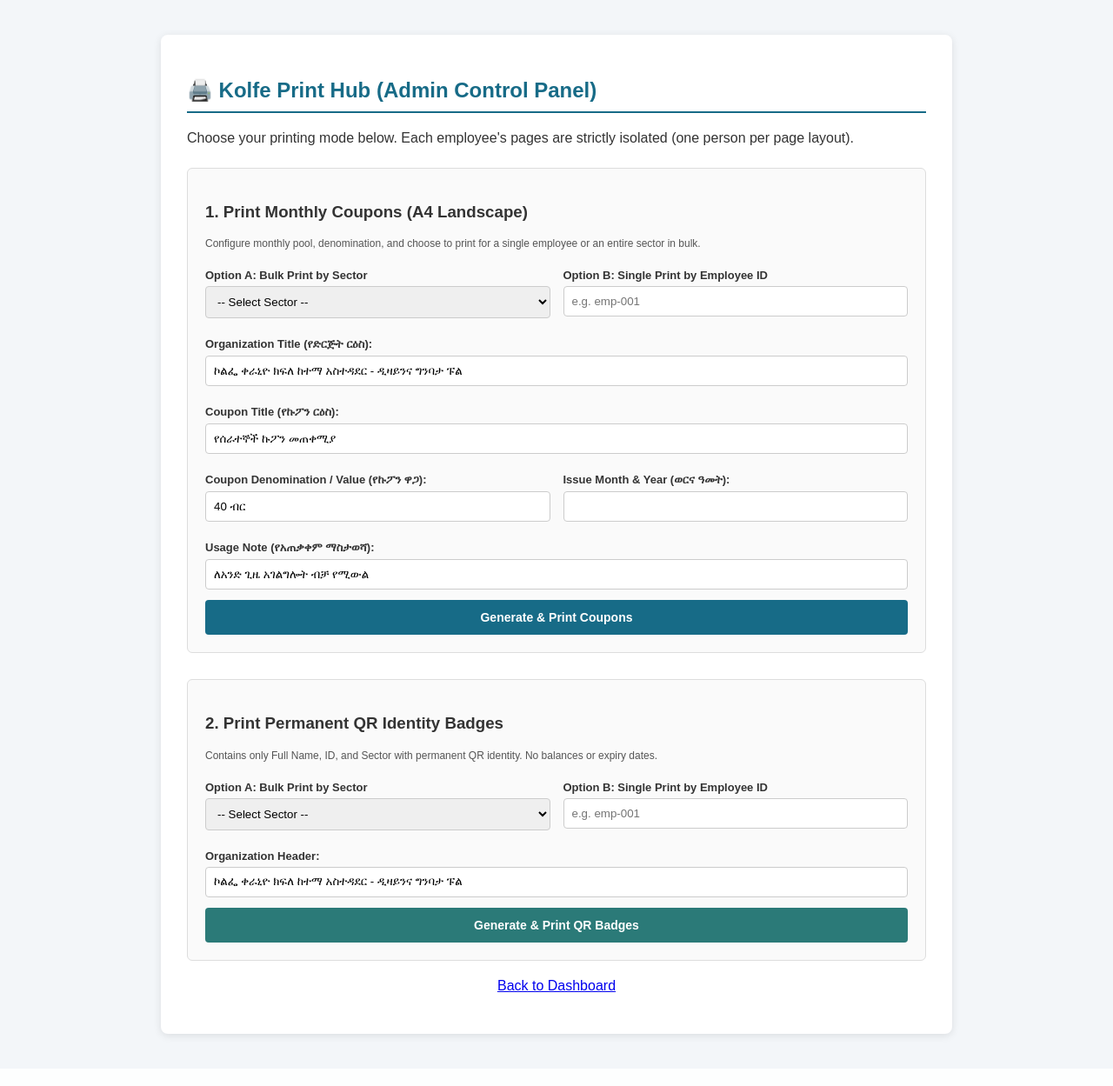
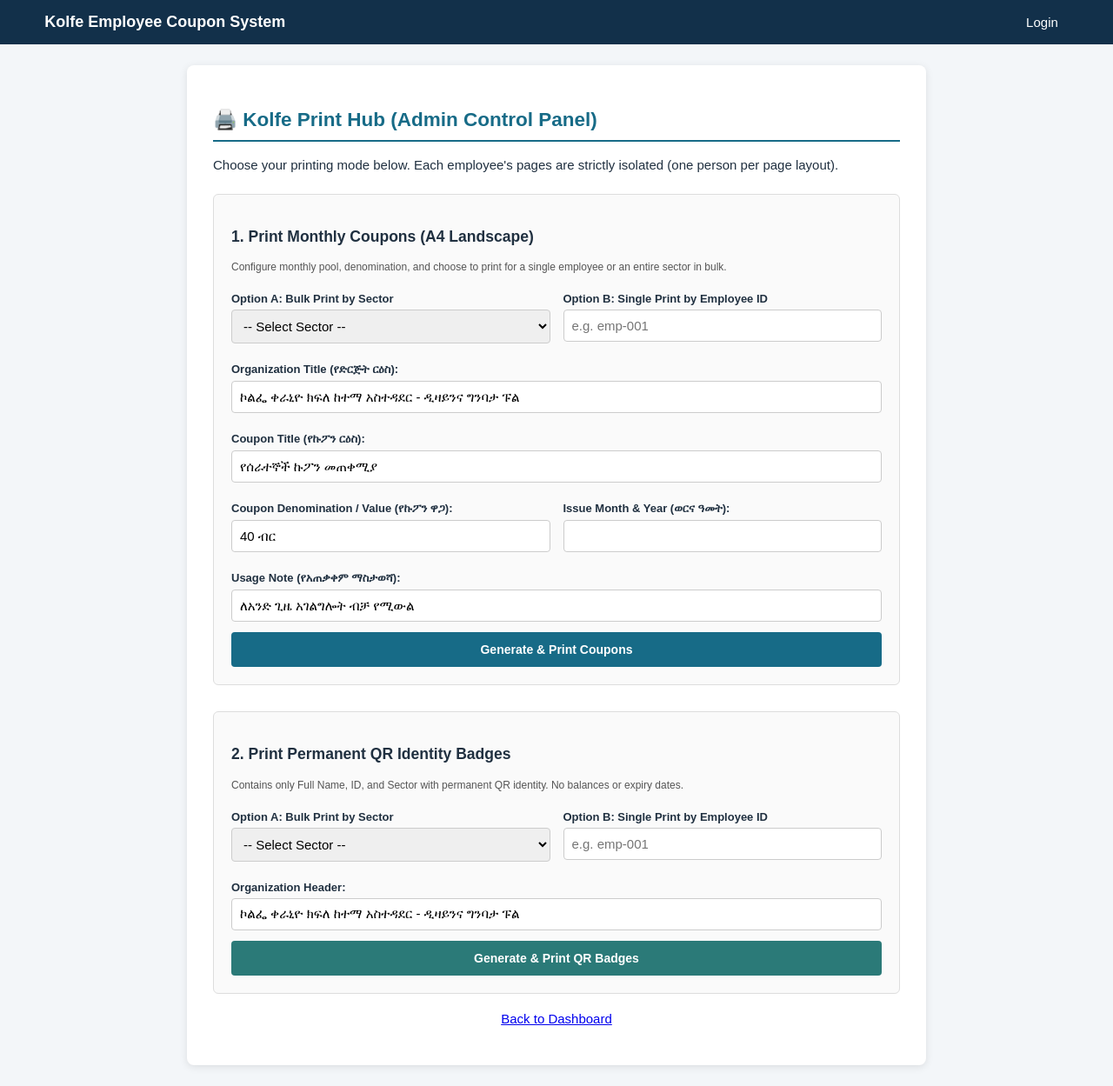
Before and after one commit to takino176-dev/Kolfe_Employee_Coupon_System, a Flask app: template templates/print_hub.html in a window 1280 px wide. Shown: the whole page at 87% size. Before the commit the page ends 1197 px from the top, so only its background shows below. Run offline with Flask 3, Linux system fonts and the light colour scheme; the template is opened without the code that fills it, so the values that code supplies are empty.

Commit message:
Update print hub UI layout

```diff
--- a/templates/print_hub.html
+++ b/templates/print_hub.html
@@ -1,24 +1,18 @@
-<!doctype html>
-<html lang="en">
-<head>
-    <meta charset="utf-8">
-    <title>{{ title }}</title>
+{% extends 'base.html' %}
+{% block body %}
 <style>
-        body { font-family: Arial, sans-serif; background: #f3f6f9; margin: 0; padding: 40px; color: #333; }
-        .container { max-width: 850px; margin: auto; background: #fff; padding: 30px; border-radius: 8px; box-shadow: 0 2px 10px rgba(0,0,0,0.1); }
-        h2 { color: #176b87; border-bottom: 2px solid #176b87; padding-bottom: 10px; }
-        .section { margin-top: 25px; padding: 20px; border: 1px solid #ddd; border-radius: 6px; background: #fafafa; }
-        label { display: block; font-weight: bold; margin-top: 10px; margin-bottom: 5px; font-size: 13px; }
-        input, select { width: 100%; padding: 9px; margin-bottom: 12px; border: 1px solid #ccc; border-radius: 4px; box-sizing: border-box; }
-        button { background: #176b87; color: #fff; border: none; padding: 12px 20px; font-weight: bold; border-radius: 4px; cursor: pointer; width: 100%; font-size: 14px; }
-        button:hover { background: #0f4c5c; }
-        .row { display: flex; gap: 15px; }
-        .col { flex: 1; }
-        .divider { text-align: center; margin: 10px 0; font-weight: bold; color: #777; font-size: 12px; }
+    .print-hub-container { max-width: 850px; margin: auto; background: #fff; padding: 30px; border-radius: 8px; box-shadow: 0 2px 10px rgba(0,0,0,0.1); }
+    .print-hub-container h2 { color: #176b87; border-bottom: 2px solid #176b87; padding-bottom: 10px; }
+    .print-hub-container .section { margin-top: 25px; padding: 20px; border: 1px solid #ddd; border-radius: 6px; background: #fafafa; }
+    .print-hub-container label { display: block; font-weight: bold; margin-top: 10px; margin-bottom: 5px; font-size: 13px; }
+    .print-hub-container input, .print-hub-container select { width: 100%; padding: 9px; margin-bottom: 12px; border: 1px solid #ccc; border-radius: 4px; box-sizing: border-box; }
+    .print-hub-container button { background: #176b87; color: #fff; border: none; padding: 12px 20px; font-weight: bold; border-radius: 4px; cursor: pointer; width: 100%; font-size: 14px; }
+    .print-hub-container button:hover { background: #0f4c5c; }
+    .print-hub-container .row { display: flex; gap: 15px; }
+    .print-hub-container .col { flex: 1; }
 </style>
-</head>
-<body>
-    <div class="container">
+
+<div class="print-hub-container">
     <h2>🖨️ Kolfe Print Hub (Admin Control Panel)</h2>
     <p>Choose your printing mode below. Each employee's pages are strictly isolated (one person per page layout).</p>
 
@@ -99,5 +93,4 @@
 
     <p style="margin-top: 20px; text-align: center;"><a href="{{ url_for('dashboard') }}">Back to Dashboard</a></p>
 </div>
-</body>
-</html>
+{% endblock %}
```
Lines whose indentation alone changed are shown as unchanged.
